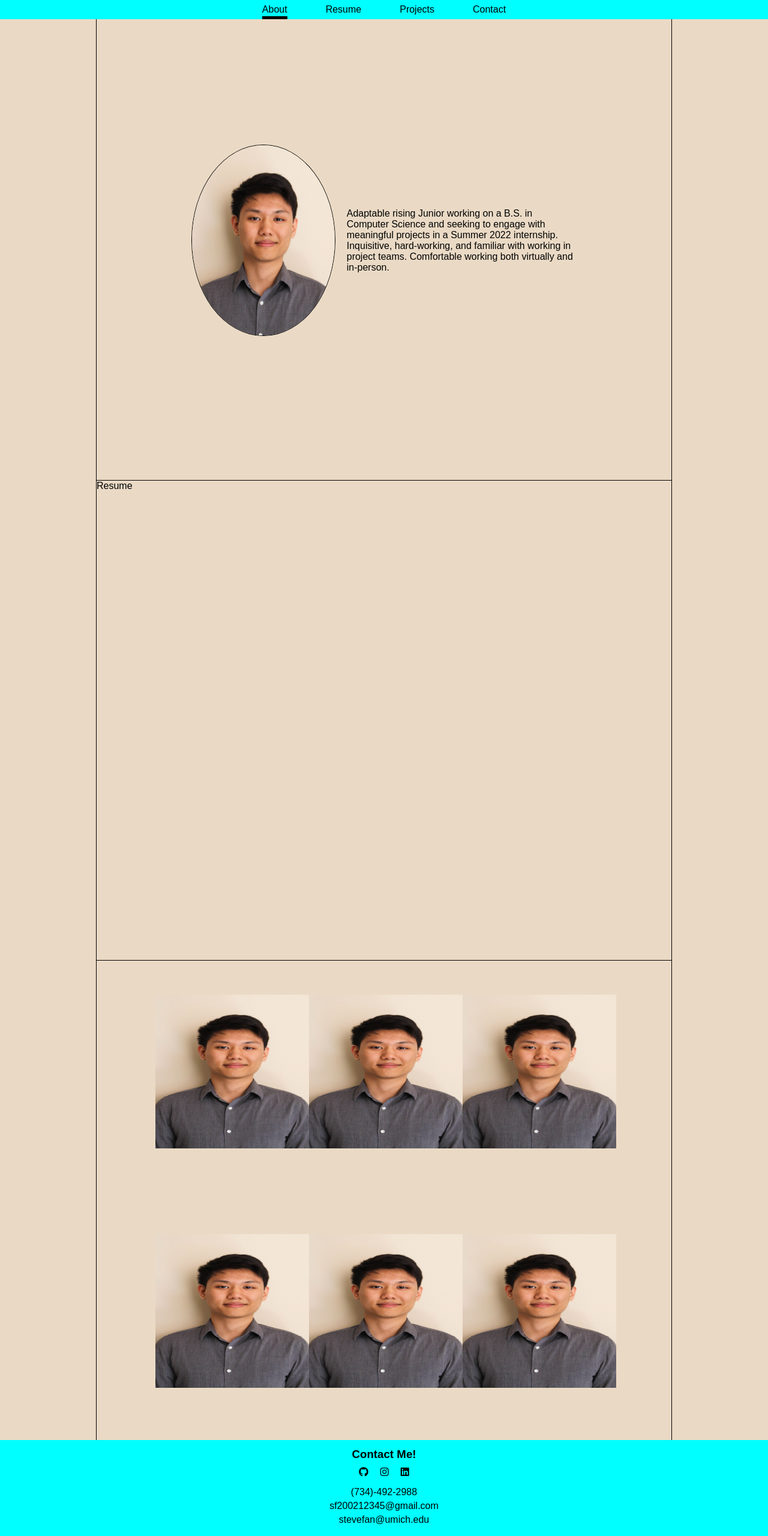
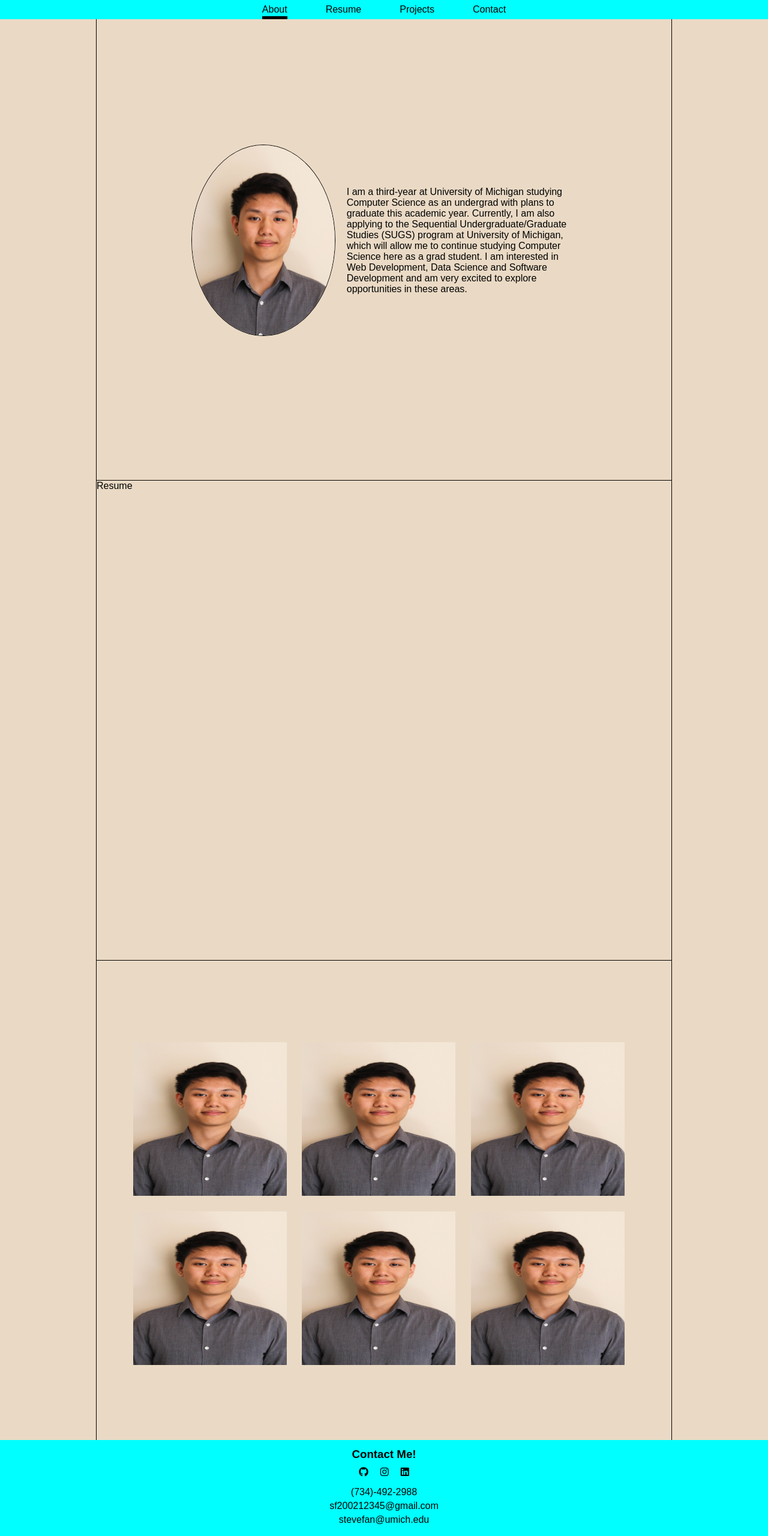
Before and after one commit to sf200212345/sf200212345.github.io, a React (Create React App) app: page / in a window 1280 px wide. Shown: the whole page at 60% size. Built offline with nearby package versions, Linux system fonts and the light colour scheme.

Commit message:
Added comments and centered all project thumbnails

```diff
--- a/src/components/About.js
+++ b/src/components/About.js
@@ -1,5 +1,7 @@
 import React from 'react';
-
+/*
+  personal bio, profile picture, languages/technologies I know
+*/
 const About = () => {
   return (
     <div className='section' id='about'>
@@ -7,7 +9,7 @@ const About = () => {
         <img src={require('../images/headshot.jpg')} alt='headshot.jpg' />
       </div>
       <div className='bio'>
-        Adaptable rising Junior working on a B.S. in Computer Science and seeking to engage with meaningful projects in a Summer 2022 internship. Inquisitive, hard-working, and familiar with working in project teams. Comfortable working both virtually and in-person.
+      I am a third-year at University of Michigan studying Computer Science as an undergrad with plans to graduate this academic year. Currently, I am also applying to the Sequential Undergraduate/Graduate Studies (SUGS) program at University of Michigan, which will allow me to continue studying Computer Science here as a grad student. I am interested in Web Development, Data Science and Software Development and am very excited to explore opportunities in these areas.
       </div>
     </div>
   );
--- a/src/components/Footer.js
+++ b/src/components/Footer.js
@@ -1,5 +1,5 @@
 import React from 'react';
-
+//all contact info
 const Footer = () => {
   return (
     <div id='contact'>
--- a/src/components/Navbar.js
+++ b/src/components/Navbar.js
@@ -1,5 +1,7 @@
 import React, { useState, useEffect, useCallback } from 'react';
 import "./styles/Navbar.css";
+
+//change for mobile view into the expandable menu?
 
 const Navbar = () => {
 
--- a/src/components/Projects.js
+++ b/src/components/Projects.js
@@ -2,11 +2,12 @@ import React from 'react';
 import "./styles/Projects.css";
 import projData from "../data/projects-data.json";
 import ProjectsPopup from './ProjectsPopup';
+//all projects should show up in a pop up window that's overlaid on the page
 
 const Projects = () => {
   return (
     <div className='section' id='projects'>
-      {projData.map((curr) => (<ProjectsPopup key={curr.title} info={curr} />))}
+      <div className='projects-wrapper'>{projData.map((curr) => (<ProjectsPopup key={curr.title} info={curr} />))}</div>
     </div>
   );
 };
--- a/src/components/ProjectsPopup.js
+++ b/src/components/ProjectsPopup.js
@@ -17,7 +17,6 @@ const ProjectsPopup = ({ info }) => {
                         {info.title}-{info.for}{info.date}
                     </div>
                 </OutsideClickHandler>
-                <div className='dark-background'></div>
             </div>)
             : (<></>)
         }
--- a/src/components/Resume.js
+++ b/src/components/Resume.js
@@ -1,5 +1,5 @@
 import React from 'react';
-
+//contains the education and work experience sections of the resume
 const Resume = () => {
   return (
     <div className='section' id="resume">
--- a/src/components/styles/Projects.css
+++ b/src/components/styles/Projects.css
@@ -1,18 +1,17 @@
 /*Projects*/
-    #projects {
+    .projects-wrapper {
         display: flex;
-        justify-content: center;
-        align-items: center;
         flex-wrap: wrap;
+        width: 90%;
+        margin: calc((98vh - 42vw) / 2) auto;
     }
 
 /*ProjectsPopup*/
     .thumbnail {
         height: 20vw;
         width: 20vw;
-        display: inline-block;
-        margin: -10% 1%;
         cursor: pointer;
+        margin: 1vw 1vw;
     }
 
     .thumbnail img {
@@ -31,6 +30,7 @@
         height: 100vh;
         z-index: 999;
         background-color: rgba(0,0,0,0.75);
+        animation: fadeIn 0.25s;
     }
 
     .popup {
@@ -39,3 +39,8 @@
         background-color: white;
         z-index: 1001;
     }
+
+    @keyframes fadeIn {
+        0% {opacity: 0;}
+        100% {opacity: 1;}
+    }
```
